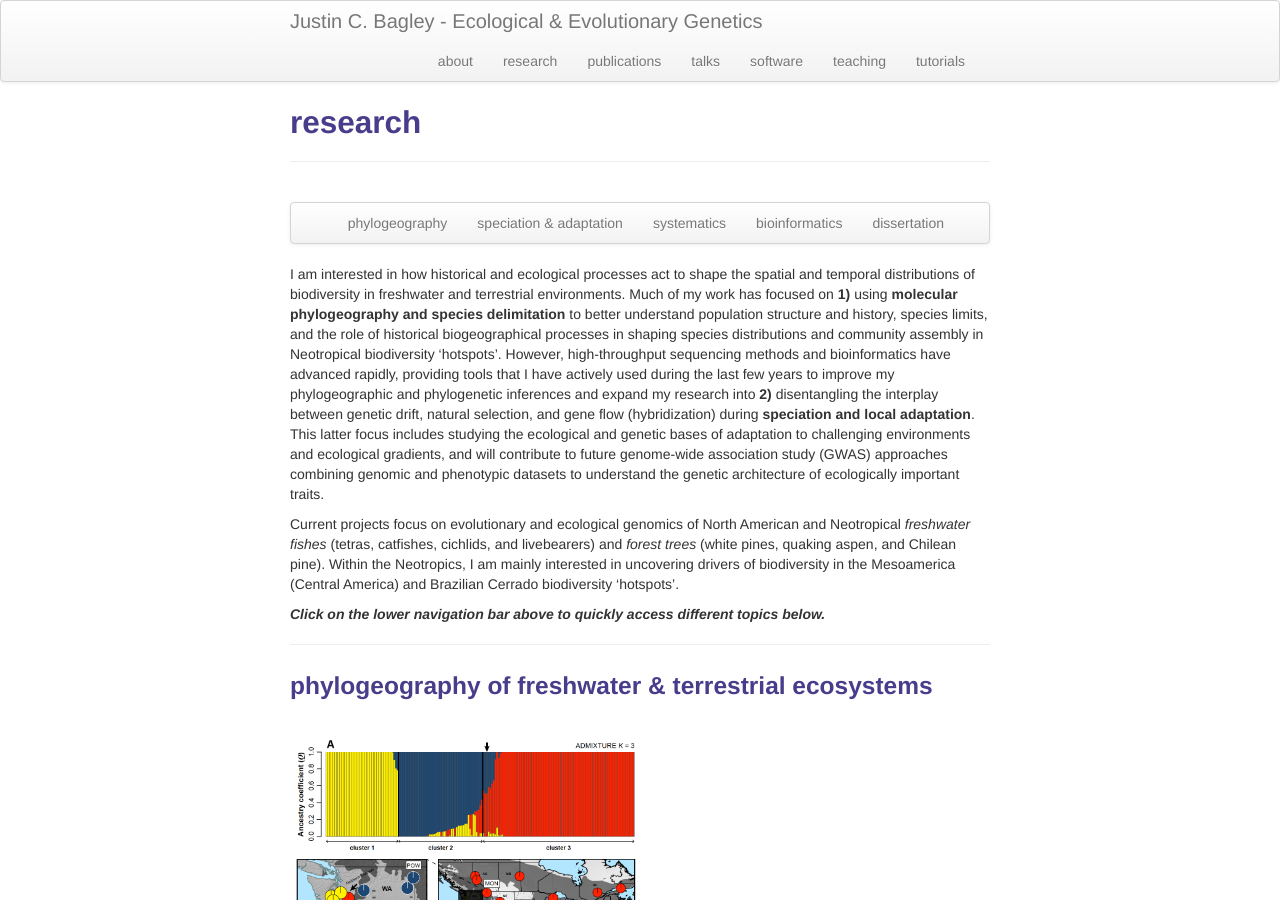
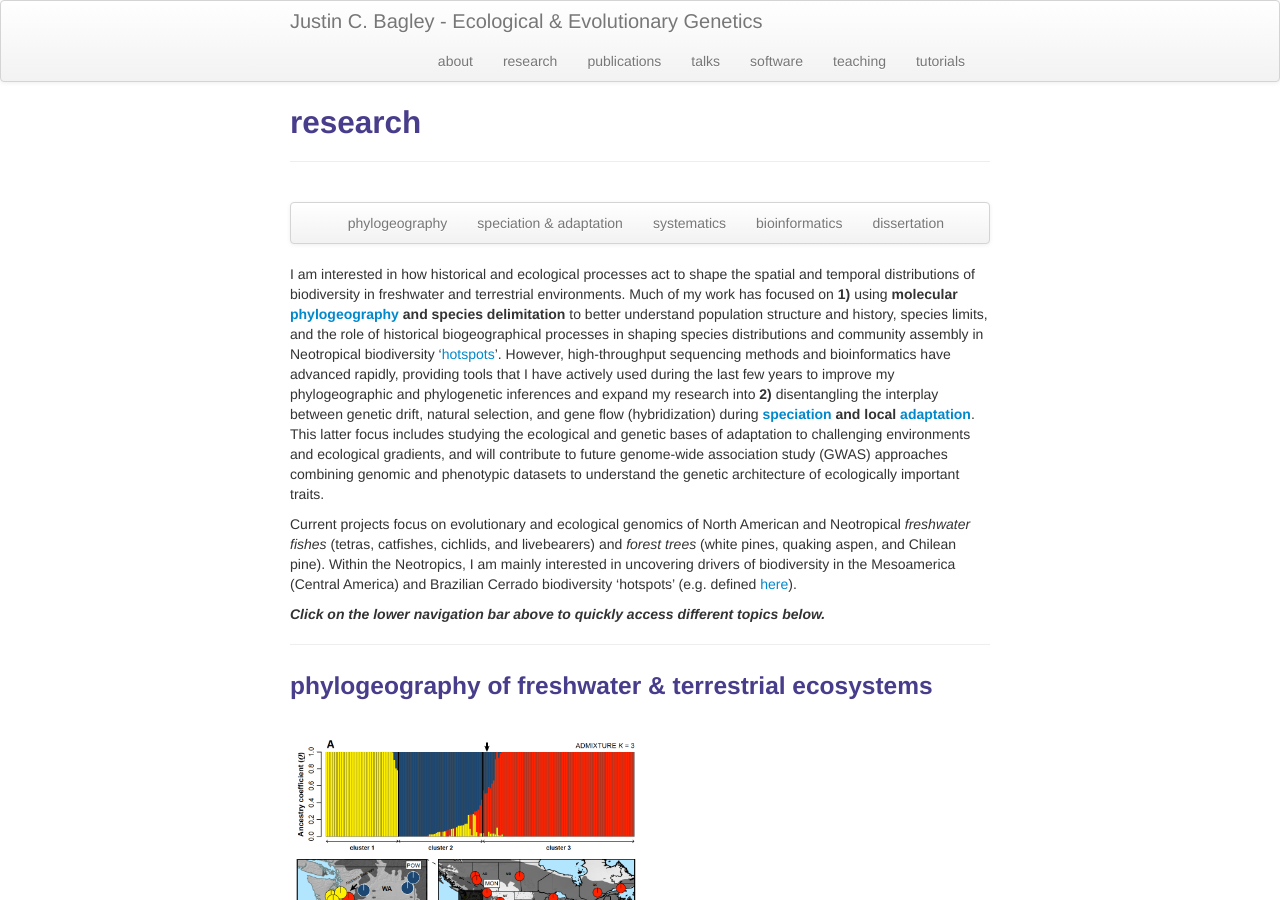
Before and after one commit to justincbagley/justincbagley.github.io, a Jekyll site: the page built from pages/research.md, in a window 1280 px wide and 900 px high. Built offline with Jekyll 4.4.1, drawn with Linux system fonts in a browser that asks for light colours; some of the changed lines change nothing that is shown.

Commit message:
Update research.md

```diff
--- a/pages/research.md
+++ b/pages/research.md
@@ -22,14 +22,14 @@ description: Justin C. Bagley's research
 
 I am interested in how historical and ecological processes act to shape the spatial and
 temporal distributions of biodiversity in freshwater and terrestrial environments. Much of
-my work has focused on **1)** using **molecular phylogeography and species delimitation** to better
+my work has focused on **1)** using **molecular [phylogeography](http://www.oxfordbibliographies.com/view/document/obo-9780199941728/obo-9780199941728-0041.xml) and species delimitation** to better
 understand population structure and history, species limits, and the role of historical
 biogeographical processes in shaping species distributions and community assembly in
-Neotropical biodiversity ‘hotspots’. However, high-throughput sequencing methods and
+Neotropical biodiversity ‘[hotspots](https://en.wikipedia.org/wiki/Biodiversity_hotspot)’. However, high-throughput sequencing methods and
 bioinformatics have advanced rapidly, providing tools that I have actively used during
 the last few years to improve my phylogeographic and phylogenetic inferences and expand my
 research into **2)** disentangling the interplay between genetic drift, natural selection, and
-gene flow (hybridization) during **speciation and local adaptation**. This latter focus includes
+gene flow (hybridization) during **[speciation](https://www.nature.com/scitable/knowledge/library/speciation-the-origin-of-new-species-26230527) and local [adaptation](https://en.wikipedia.org/wiki/Adaptation)**. This latter focus includes
 studying the ecological and genetic bases of adaptation to challenging environments and
 ecological gradients, and will contribute to future genome-wide association study (GWAS)
 approaches combining genomic and phenotypic datasets to understand the genetic architecture
@@ -39,7 +39,7 @@ Current projects focus on evolutionary and ecological genomics of North American
 Neotropical _freshwater fishes_ (tetras, catfishes, cichlids, and livebearers) and _forest
 trees_ (white pines, quaking aspen, and Chilean pine). Within the Neotropics, I am mainly
 interested in uncovering drivers of biodiversity in the Mesoamerica (Central America)
-and Brazilian Cerrado biodiversity 'hotspots'.
+and Brazilian Cerrado biodiversity 'hotspots' (e.g. defined [here](https://www.nature.com/articles/35002501)).
 
 **_Click on the lower navigation bar above to quickly access different topics below._**
 
```
